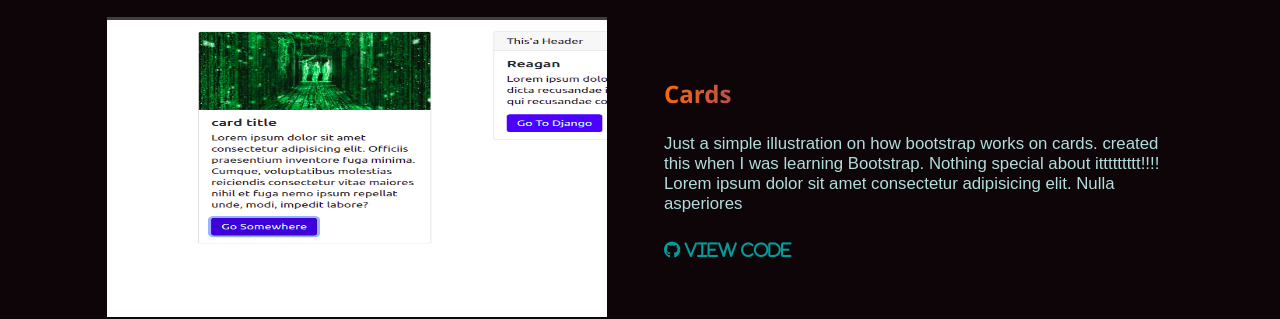
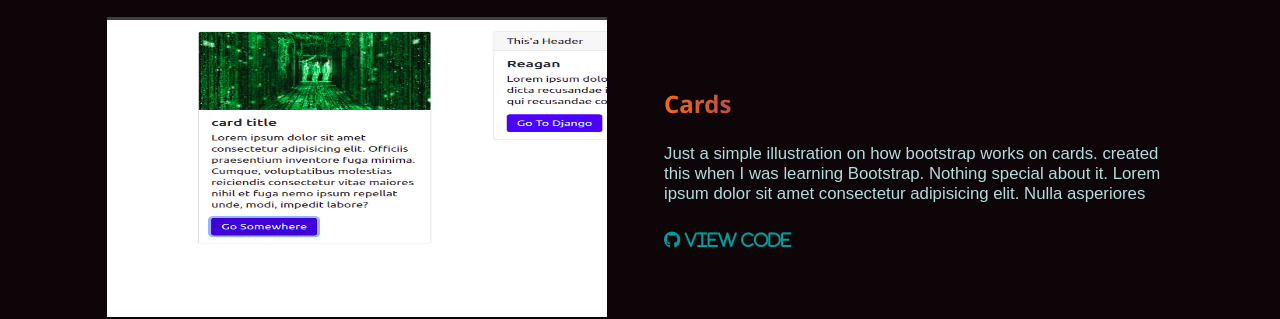
Before and after one commit to reaganodhiambo/portfolioV1, a plain HTML site: page index.html in a window 1280 px wide. Shown: the part 2560-2879 px from the top of the page. Drawn offline with Linux system fonts and the light colour scheme.

Commit message:
Update index.html
edited my webpage title

```diff
--- a/index.html
+++ b/index.html
@@ -6,7 +6,7 @@
     <meta http-equiv="X-UA-Compatible" content="IE=edge">
     <meta name="viewport" content="width=device-width, initial-scale=1.0">
     <link rel="stylesheet" href="style.css">
-    <title>Landing</title>
+    <title>Reagan Odhiambo</title>
 
     <script src="https://kit.fontawesome.com/836a943e18.js" crossorigin="anonymous"></script>
 </head>
@@ -113,7 +113,7 @@
 
                     Just a simple illustration on how bootstrap works on cards.
                     created this when I was learning Bootstrap.
-                    Nothing special about ittttttttt!!!!
+                    Nothing special about it.
                     Lorem ipsum dolor sit amet consectetur adipisicing elit. Nulla asperiores
                 </p>
                 <a href="#" class="project-link" target="_blank"><i class="fa fa-github" aria-hidden="true"> View
```
